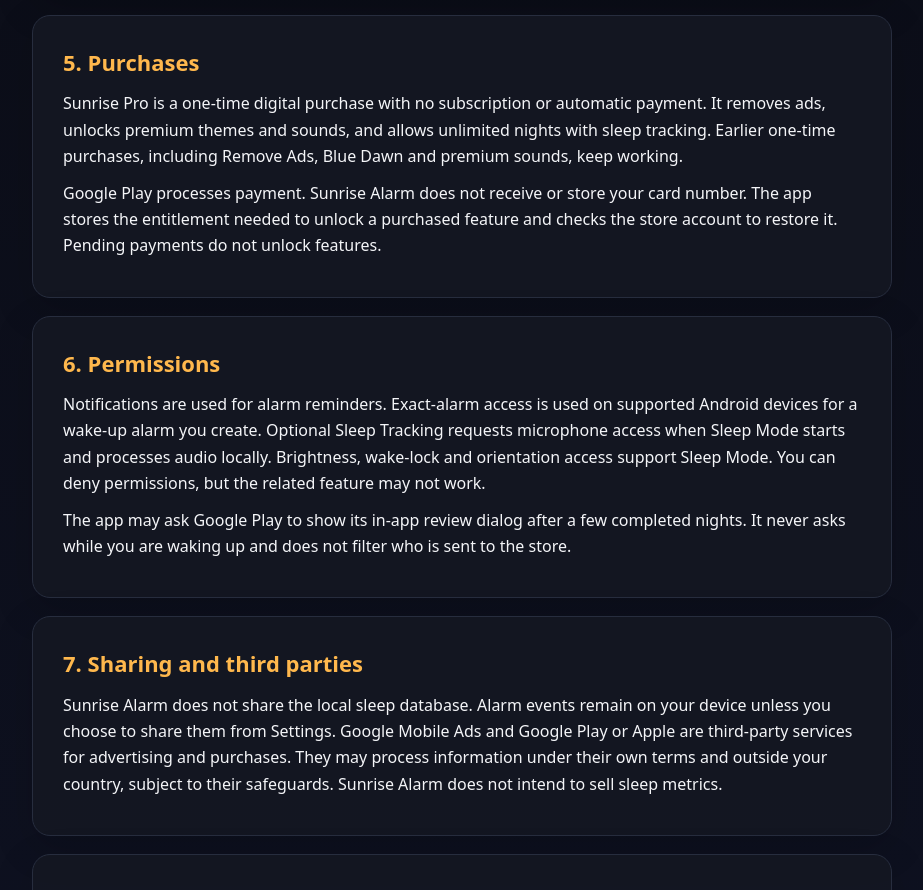
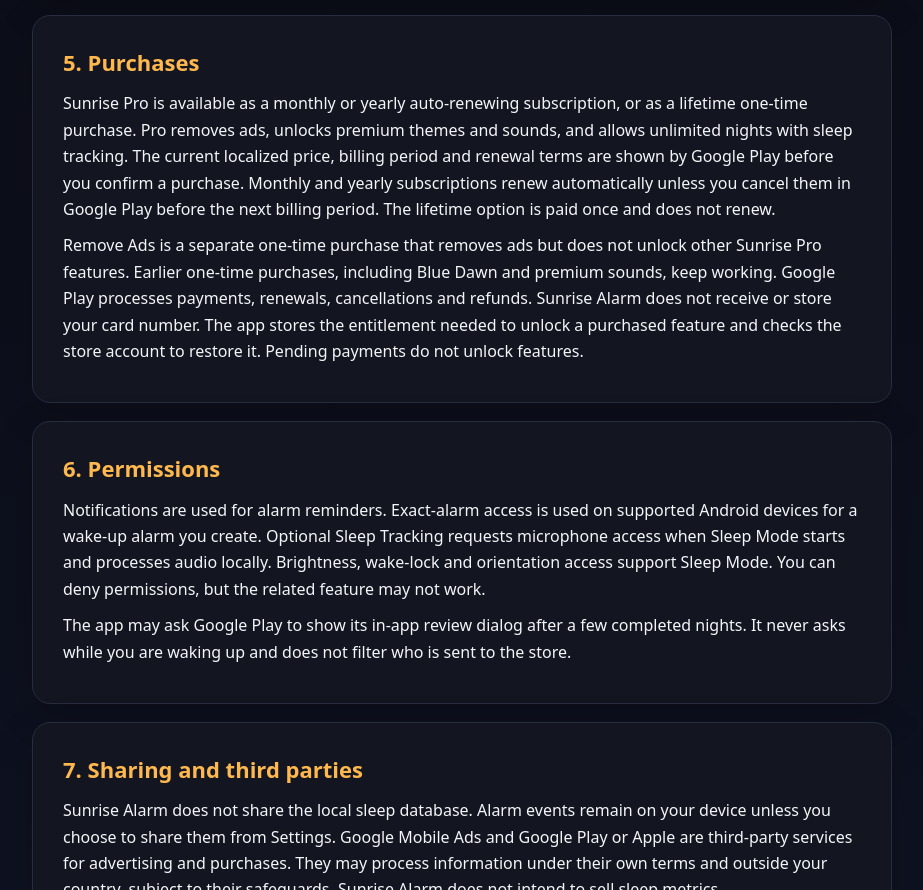
Before and after one commit to thijszoontjes/sunrise-alarm-privacy, a plain HTML site: page index.html in a window 1280 px wide. Shown: the part 1540-2430 px from the top of the page, without its empty margins (178-1101 px from the left). Drawn offline with Linux system fonts and the light colour scheme.

Commit message:
docs: update privacy policy for Pro subscriptions

```diff
--- a/index.html
+++ b/index.html
@@ -53,8 +53,8 @@
 
   <section>
     <h2>5. Purchases</h2>
-    <p>Sunrise Pro is a one-time digital purchase with no subscription or automatic payment. It removes ads, unlocks premium themes and sounds, and allows unlimited nights with sleep tracking. Earlier one-time purchases, including Remove Ads, Blue Dawn and premium sounds, keep working.</p>
-    <p>Google Play processes payment. Sunrise Alarm does not receive or store your card number. The app stores the entitlement needed to unlock a purchased feature and checks the store account to restore it. Pending payments do not unlock features.</p>
+    <p>Sunrise Pro is available as a monthly or yearly auto-renewing subscription, or as a lifetime one-time purchase. Pro removes ads, unlocks premium themes and sounds, and allows unlimited nights with sleep tracking. The current localized price, billing period and renewal terms are shown by Google Play before you confirm a purchase. Monthly and yearly subscriptions renew automatically unless you cancel them in Google Play before the next billing period. The lifetime option is paid once and does not renew.</p>
+    <p>Remove Ads is a separate one-time purchase that removes ads but does not unlock other Sunrise Pro features. Earlier one-time purchases, including Blue Dawn and premium sounds, keep working. Google Play processes payments, renewals, cancellations and refunds. Sunrise Alarm does not receive or store your card number. The app stores the entitlement needed to unlock a purchased feature and checks the store account to restore it. Pending payments do not unlock features.</p>
   </section>
 
   <section>
```
